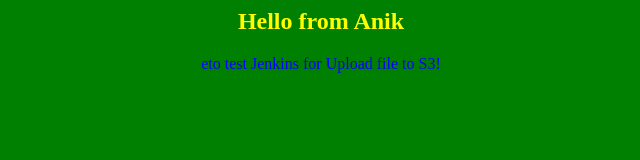
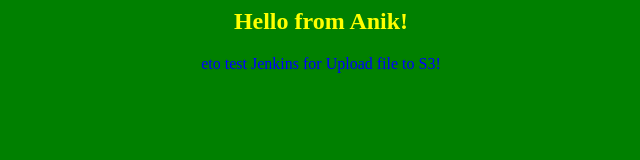
Before and after one commit to Jeka-anik/ForJenkins, a plain HTML site: page index.html in a window 1280 px wide. Shown: the full height of the page, 319-959 px from the left. Drawn offline with Linux system fonts and the light colour scheme.

Commit message:
Update index.html

```diff
--- a/index.html
+++ b/index.html
@@ -1,7 +1,7 @@
 <html>
 <body bgcolor=green>
 <center>
-<h2><font color=yellow>Hello from Anik</font></h2>
+<h2><font color=yellow>Hello from Anik!</font></h2>
 
 <font color=blue>eto test Jenkins for Upload file to S3!</font>
 
```
